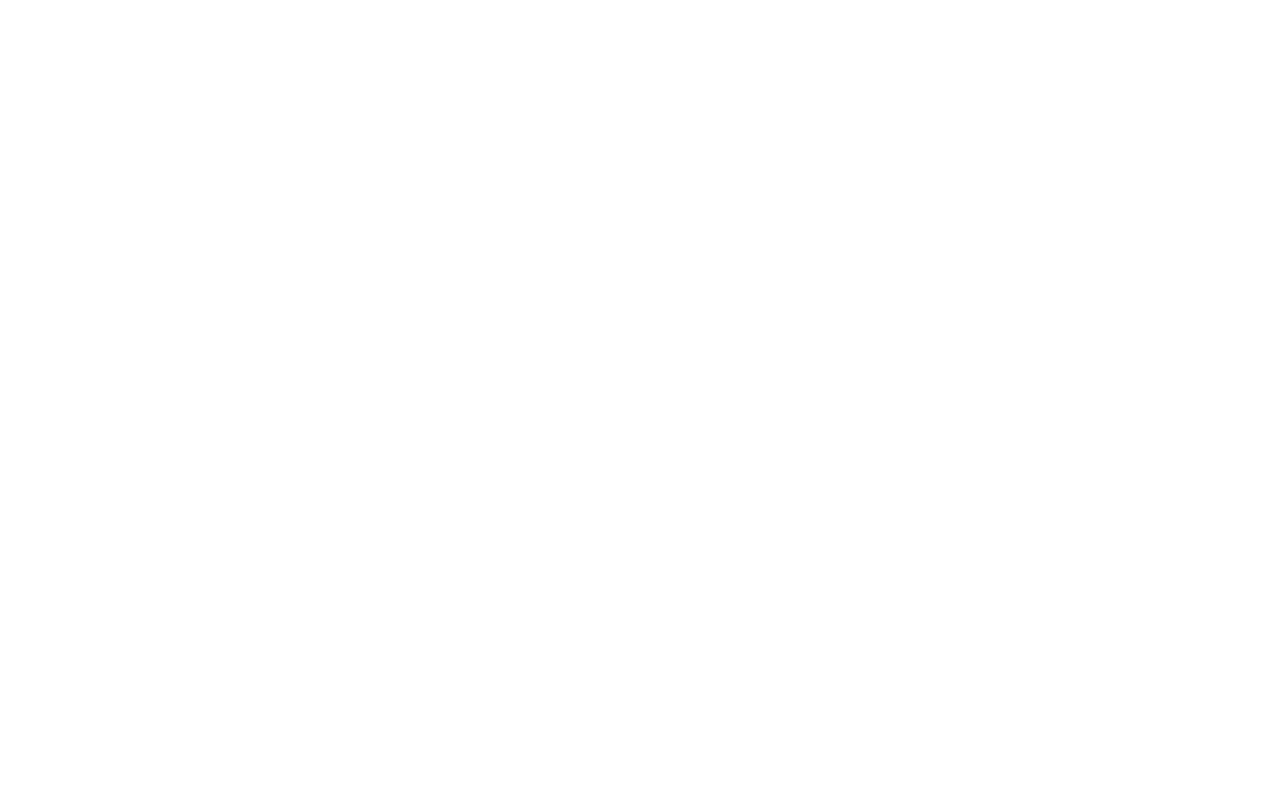
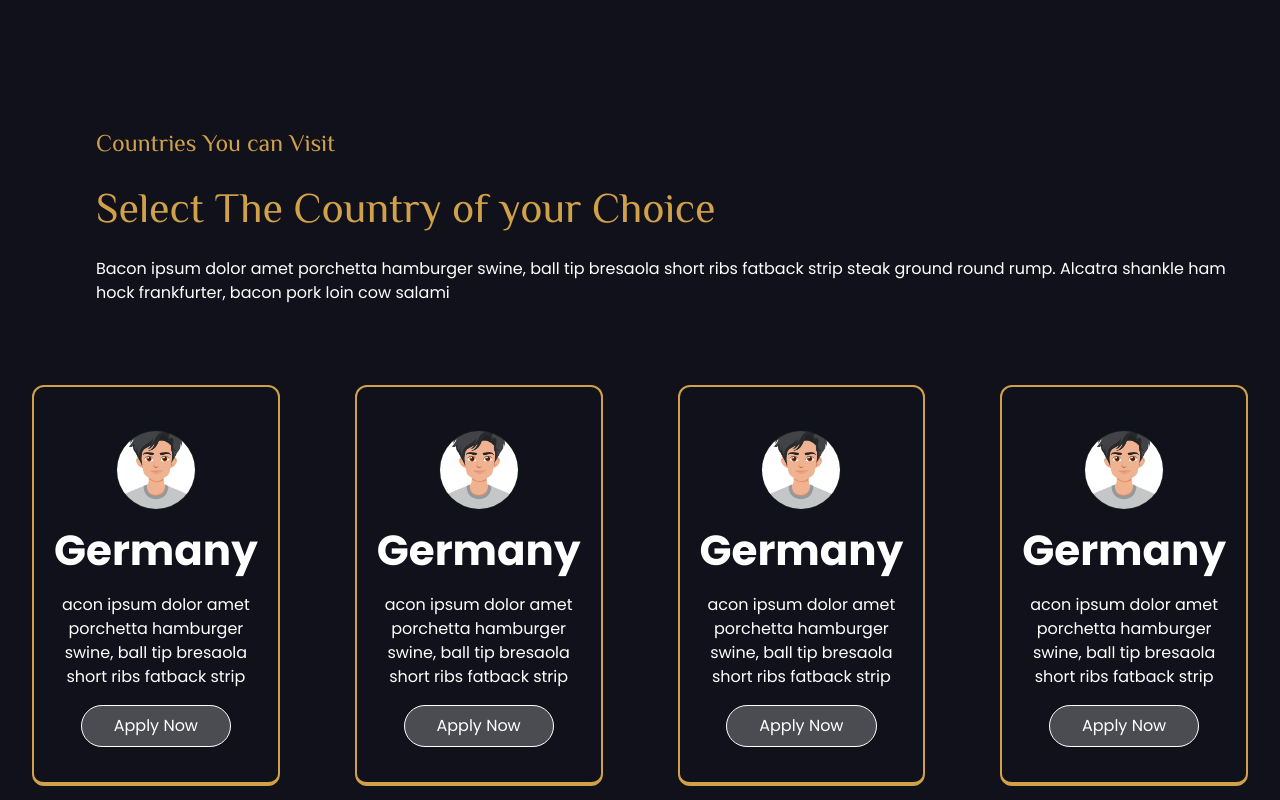
Before and after one commit to theashrafislam/halal-fly-v1, a Next.js app: page /visa in a window 1280 px wide. Shown: the part 2620-3420 px from the top of the page. Before the commit the page ends 2376 px from the top, so only its background shows below. Built offline with nearby package versions, Linux system fonts and the light colour scheme; a web font is replaced by a local one.

Commit message:
select country section is complate also responsive done

```diff
--- /dev/null
+++ b/src/app/Components/Visa/SelectCountrySection/SelectCountrySection.jsx
@@ -0,0 +1,33 @@
+import Image from 'next/image';
+import React from 'react';
+
+const SelectCountrySection = () => {
+    return (
+        <div className='bg-[#10111A] py-[120px]'>
+            <div className='max-w-7xl mx-auto px-4 sm:px-6 lg:px-8'>
+                {/* text section  */}
+                <div className='space-y-6 lg:pl-16'>
+                    <h5 className='text-2xl text-[#D0A148] font-philosopher'>Countries You can Visit</h5>
+                    <h3 className='text-3xl text-[42px] font-philosopher text-[#D0A148]'>Select The Country of your Choice</h3>
+                    <p className='text-base text-white'>Bacon ipsum dolor amet porchetta hamburger swine, ball tip bresaola short ribs fatback strip steak ground round rump. Alcatra shankle ham hock frankfurter, bacon pork loin cow salami </p>
+                </div>
+
+                {/* card section  */}
+                <div className='pt-[80px] grid grid-cols-1 md:grid-cols-2 lg:grid-cols-4 gap-[75px] items-center justify-between'>
+                    {[1, 2, 3, 4].map((card, i) => (
+                        <div key={i} className='flex flex-col gap-4 border-2 border-b-4 rounded-xl border-[#D0A148] items-center justify-center pt-[43px] px-5 pb-[35px]'>
+                            <div className="w-[80px] h-[80px] border rounded-full overflow-hidden">
+                                <Image src={'/avator.jpg'} alt='profile' width={100} height={100} className="object-cover w-full h-full" />
+                            </div>
+                            <h3 className='text-3xl lg:text-[42px] text-white font-bold'>Germany</h3>
+                            <p className='text-base text-center text-white'>acon ipsum dolor amet porchetta hamburger swine, ball tip bresaola short ribs fatback strip </p>
+                            <button className='border rounded-full p-8 py-2 text-white bg-[#DBDBDB4A]'>Apply Now</button>
+                        </div>
+                    ))}
+                </div>
+            </div>
+        </div>
+    );
+};
+
+export default SelectCountrySection;
--- a/src/app/visa/page.jsx
+++ b/src/app/visa/page.jsx
@@ -1,6 +1,9 @@
 import React from 'react';
 import VisaIntroSection from '../Components/Visa/VisaIntroSection';
 import VisaTravelPerfection from '../Components/Visa/VisaTravelPerfection/VisaTravelPerfection';
+import AboutPopularToursSection from '../Components/About/AboutPopularToursSection/AboutPopularToursSection';
+import AboutHappyClientsSay from '../Components/About/AboutHappyClientsSay/AboutHappyClientsSay';
+import SelectCountrySection from '../Components/Visa/SelectCountrySection/SelectCountrySection';
 
 const Visa = () => {
     return (
@@ -11,6 +14,16 @@
 
                 {/* Visa perfection  */}
                 <VisaTravelPerfection />
+
+                {/* Our Popular Visa Type */}
+                <AboutPopularToursSection />
+
+
+                {/* Select The Country of your Choice */}
+                <SelectCountrySection />
+
+                {/* What our happy clients say */}
+                <AboutHappyClientsSay />
             </div>
         </div>
     );
```
